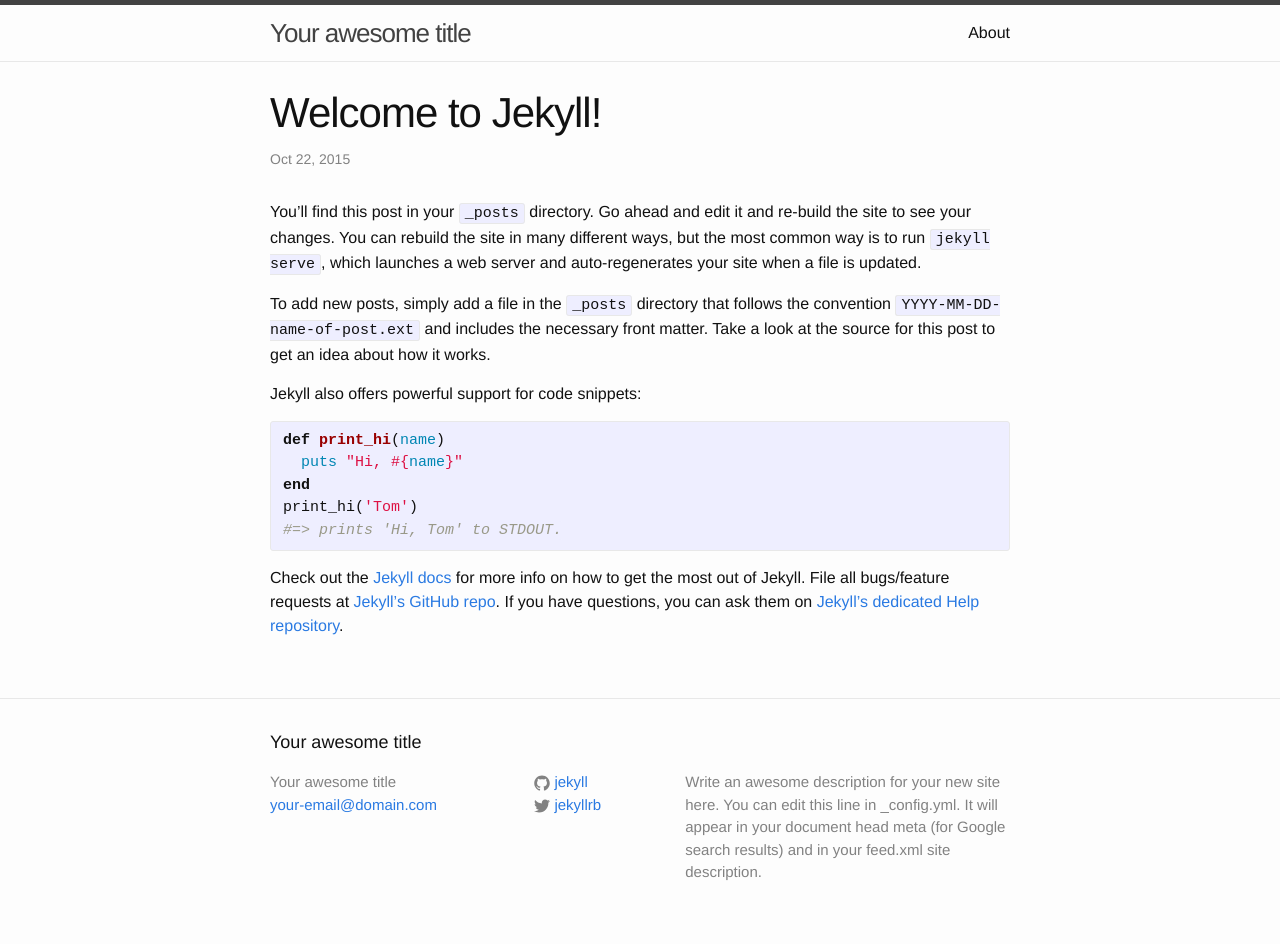
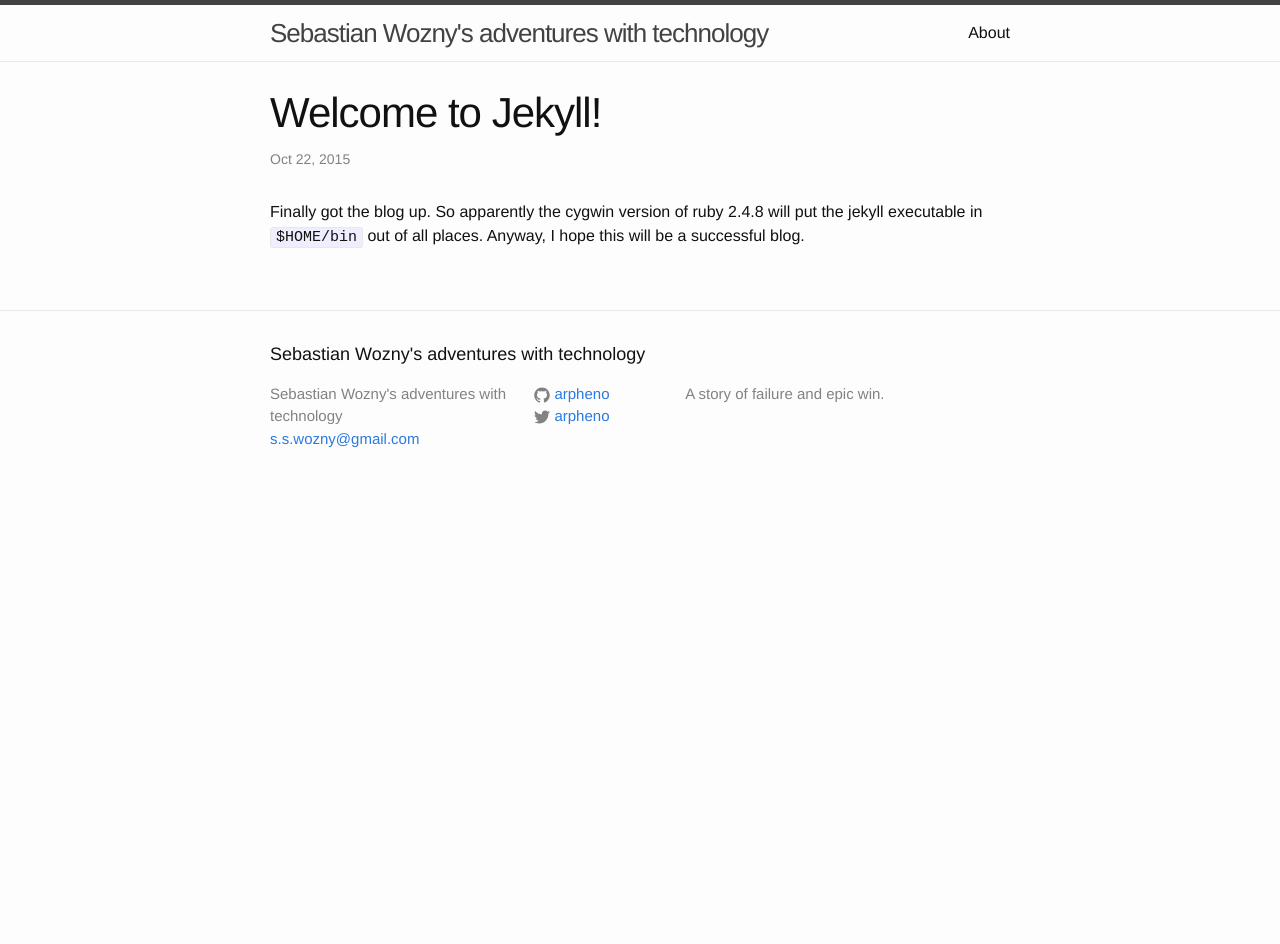
Before and after one commit to arpheno/arpheno.github.io, a Jekyll site: the page built from _posts/2015-10-22-welcome-to-jekyll.markdown, in a window 1280 px wide. Built offline with Jekyll 4.4.1, drawn with Linux system fonts in a browser that asks for light colours; after the commit the page ends 900 px from its top, so only the background shows below that.

Commit message:
First post

```diff
--- a/_config.yml
+++ b/_config.yml
@@ -1,14 +1,12 @@
 # Site settings
-title: Your awesome title
-email: your-email@domain.com
+title: Sebastian Wozny's adventures with technology
+email: s.s.wozny@gmail.com
 description: > # this means to ignore newlines until "baseurl:"
-  Write an awesome description for your new site here. You can edit this
-  line in _config.yml. It will appear in your document head meta (for
-  Google search results) and in your feed.xml site description.
+    A story of failure and epic win.
 baseurl: "" # the subpath of your site, e.g. /blog/
-url: "http://yourdomain.com" # the base hostname & protocol for your site
-twitter_username: jekyllrb
-github_username:  jekyll
+url: "http://arpheno.github.io" # the base hostname & protocol for your site
+twitter_username: arpheno
+github_username:  arpheno
 
 # Build settings
 markdown: kramdown
--- a/_posts/2015-10-22-welcome-to-jekyll.markdown
+++ b/_posts/2015-10-22-welcome-to-jekyll.markdown
@@ -4,22 +4,5 @@ title:  "Welcome to Jekyll!"
 date:   2015-10-22 15:42:35
 categories: jekyll update
 ---
-You’ll find this post in your `_posts` directory. Go ahead and edit it and re-build the site to see your changes. You can rebuild the site in many different ways, but the most common way is to run `jekyll serve`, which launches a web server and auto-regenerates your site when a file is updated.
-
-To add new posts, simply add a file in the `_posts` directory that follows the convention `YYYY-MM-DD-name-of-post.ext` and includes the necessary front matter. Take a look at the source for this post to get an idea about how it works.
-
-Jekyll also offers powerful support for code snippets:
-
-{% highlight ruby %}
-def print_hi(name)
-  puts "Hi, #{name}"
-end
-print_hi('Tom')
-#=> prints 'Hi, Tom' to STDOUT.
-{% endhighlight %}
-
-Check out the [Jekyll docs][jekyll] for more info on how to get the most out of Jekyll. File all bugs/feature requests at [Jekyll’s GitHub repo][jekyll-gh]. If you have questions, you can ask them on [Jekyll’s dedicated Help repository][jekyll-help].
-
-[jekyll]:      http://jekyllrb.com
-[jekyll-gh]:   https://github.com/jekyll/jekyll
-[jekyll-help]: https://github.com/jekyll/jekyll-help
+Finally got the blog up. So apparently the cygwin version of ruby 2.4.8 will put the jekyll executable in `$HOME/bin` out of all places.
+Anyway, I hope this will be a successful blog.
```
Also changed, not shown: 8 other files.
